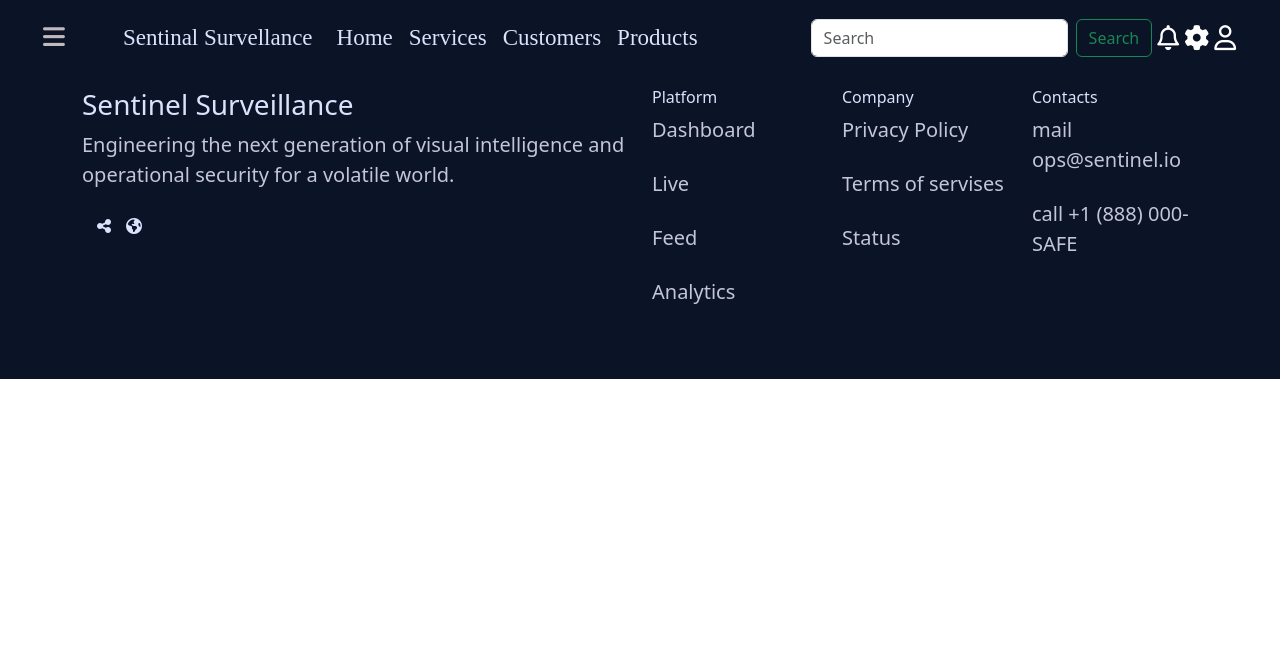
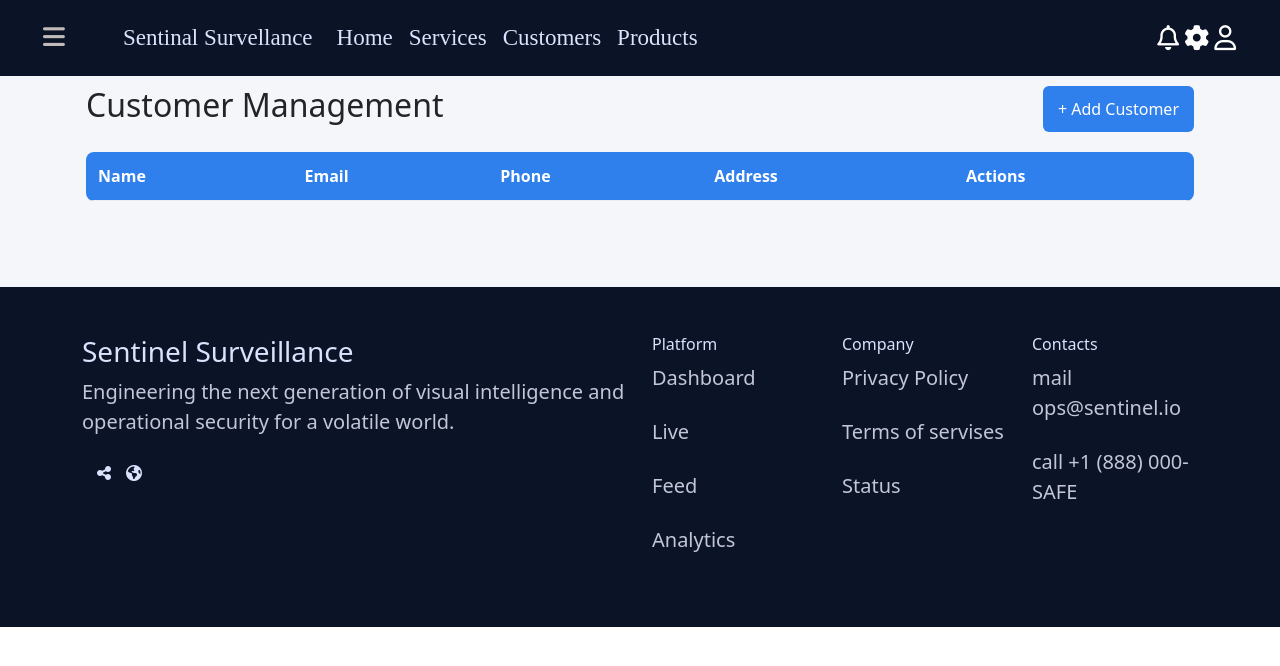
Before and after one commit to shaikmohammedather/cctv-management, an Angular app in the folder frontend/: page /customers in a window 1280 px wide. Shown: the top 666 px of the page. Built offline with nearby package versions, Linux system fonts and the light colour scheme.

Commit message:
Frontend CRUD for customer management using Angular

```diff
--- a/frontend/src/app/app.ts
+++ b/frontend/src/app/app.ts
@@ -2,6 +2,7 @@ import { Component, signal } from '@angular/core';
 import { RouterOutlet } from '@angular/router';
 import { Navbar } from './shared/components/navbar/navbar';
 import { Footer } from './shared/components/footer/footer';
+
 @Component({
   selector: 'app-root',
   imports: [RouterOutlet, Navbar, Footer],
--- a/frontend/src/app/pages/customers/customers.css
+++ b/frontend/src/app/pages/customers/customers.css
@@ -0,0 +1,56 @@
+.main {
+  flex: 1;
+  padding: 86px;
+  background: #f5f6fa;
+}
+
+.page-header {
+  display: flex;
+  justify-content: space-between;
+  margin-bottom: 20px;
+}
+
+.btn {
+  background: #2f80ed;
+  color: white;
+  padding: 10px 15px;
+  border: none;
+  border-radius: 6px;
+  cursor: pointer;
+}
+
+table {
+  width: 100%;
+  background: white;
+  border-collapse: collapse;
+  border-radius: 8px;
+  overflow: hidden;
+}
+
+th,
+td {
+  padding: 12px;
+  border-bottom: 1px solid #eee;
+}
+
+th {
+  background: #2f80ed;
+  color: white;
+}
+
+.action-btn {
+  padding: 6px 10px;
+  border: none;
+  border-radius: 5px;
+  cursor: pointer;
+}
+
+.edit {
+  background: orange;
+  color: white;
+}
+
+.delete {
+  background: red;
+  color: white;
+}
--- a/frontend/src/app/pages/customers/customers.html
+++ b/frontend/src/app/pages/customers/customers.html
@@ -1 +1,43 @@
-<p>customers works!</p>
+<div class="main">
+  <div class="page-header">
+    <h2>Customer Management</h2>
+    <button class="btn" (click)="addCustomer()">+ Add Customer</button>
+  </div>
+
+  <!-- FORM -->
+  <div *ngIf="showForm">
+    <input type="text" placeholder="Name" [(ngModel)]="customer.name" />
+    <input type="email" placeholder="Email" [(ngModel)]="customer.email" />
+    <input type="text" placeholder="Phone" [(ngModel)]="customer.phone" />
+    <input type="text" placeholder="Address" [(ngModel)]="customer.address" />
+
+    <button (click)="saveCustomer()">Save</button>
+    <button (click)="cancel()">Cancel</button>
+  </div>
+
+  <!-- TABLE -->
+  <table>
+    <thead>
+      <tr>
+        <th>Name</th>
+        <th>Email</th>
+        <th>Phone</th>
+        <th>Address</th>
+        <th>Actions</th>
+      </tr>
+    </thead>
+
+    <tbody>
+      <tr *ngFor="let customer of customers; let i = index">
+        <td>{{ customer.name }}</td>
+        <td>{{ customer.email }}</td>
+        <td>{{ customer.phone }}</td>
+        <td>{{ customer.address }}</td>
+        <td>
+          <button class="action-btn edit" (click)="editCustomer(i)">Edit</button>
+          <button class="action-btn delete" (click)="deleteCustomer(i)">Delete</button>
+        </td>
+      </tr>
+    </tbody>
+  </table>
+</div>
--- a/frontend/src/app/pages/customers/customers.ts
+++ b/frontend/src/app/pages/customers/customers.ts
@@ -1,9 +1,56 @@
 import { Component } from '@angular/core';
+import { FormsModule } from '@angular/forms';
+import { CommonModule } from '@angular/common';
 
 @Component({
   selector: 'app-customers',
-  imports: [],
+  imports: [FormsModule, CommonModule],
   templateUrl: './customers.html',
   styleUrl: './customers.css',
 })
-export class Customers {}
+export class Customers {
+  customer: any = {};
+
+  customers: any[] = [];
+
+  showForm = false;
+  editMode = false;
+  editIndex = -1;
+
+  addCustomer() {
+    this.customer = {};
+    this.showForm = true;
+    this.editMode = false;
+  }
+
+  saveCustomer() {
+    if (this.editMode) {
+      this.customers[this.editIndex] = { ...this.customer };
+    } else {
+      this.customers.push({ ...this.customer });
+    }
+    this.resetForm();
+  }
+
+  editCustomer(index: number) {
+    this.customer = { ...this.customers[index] };
+    this.editIndex = index;
+    this.editMode = true;
+    this.showForm = true;
+  }
+
+  deleteCustomer(index: number) {
+    this.customers.splice(index, 1);
+  }
+
+  cancel() {
+    this.resetForm();
+  }
+
+  resetForm() {
+    this.customer = {};
+    this.showForm = false;
+    this.editMode = false;
+    this.editIndex = -1;
+  }
+}
--- a/frontend/src/app/shared/components/navbar/navbar.html
+++ b/frontend/src/app/shared/components/navbar/navbar.html
@@ -33,10 +33,6 @@
         </li>
       </ul>
     </div>
-    <form class="d-flex search">
-      <input class="form-control me-2" type="search" placeholder="Search" aria-label="Search" />
-      <button class="btn btn-outline-success" type="submit">Search</button>
-    </form>
     <i class="fa-regular fa-bell"></i>
     <i class="fa-solid fa-gear"></i>
     <i class="fa-regular fa-user"></i>
```
